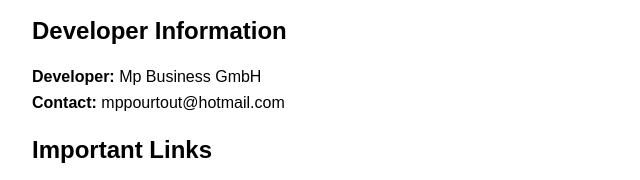
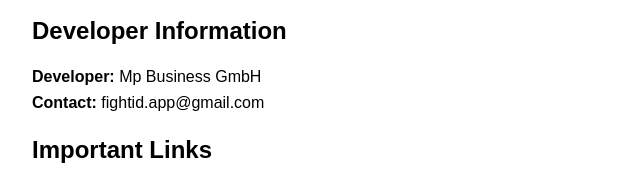
Before and after one commit to mpbusinessgmbh/fightid-app-ads, a plain HTML site: page index.html in a window 1280 px wide. Shown: the part 272-452 px from the top of the page, 8-648 px from the left. Drawn offline with Linux system fonts and the light colour scheme.

Commit message:
Update index.html

```diff
--- a/index.html
+++ b/index.html
@@ -22,7 +22,7 @@ a { color: #007AFF; }
 
 <h2>Developer Information</h2>
 <p><strong>Developer:</strong> Mp Business GmbH<br>
-<strong>Contact:</strong> mppourtout@hotmail.com</p>
+<strong>Contact:</strong> fightid.app@gmail.com</p>
 
 <h2>Important Links</h2>
 <ul>
```
